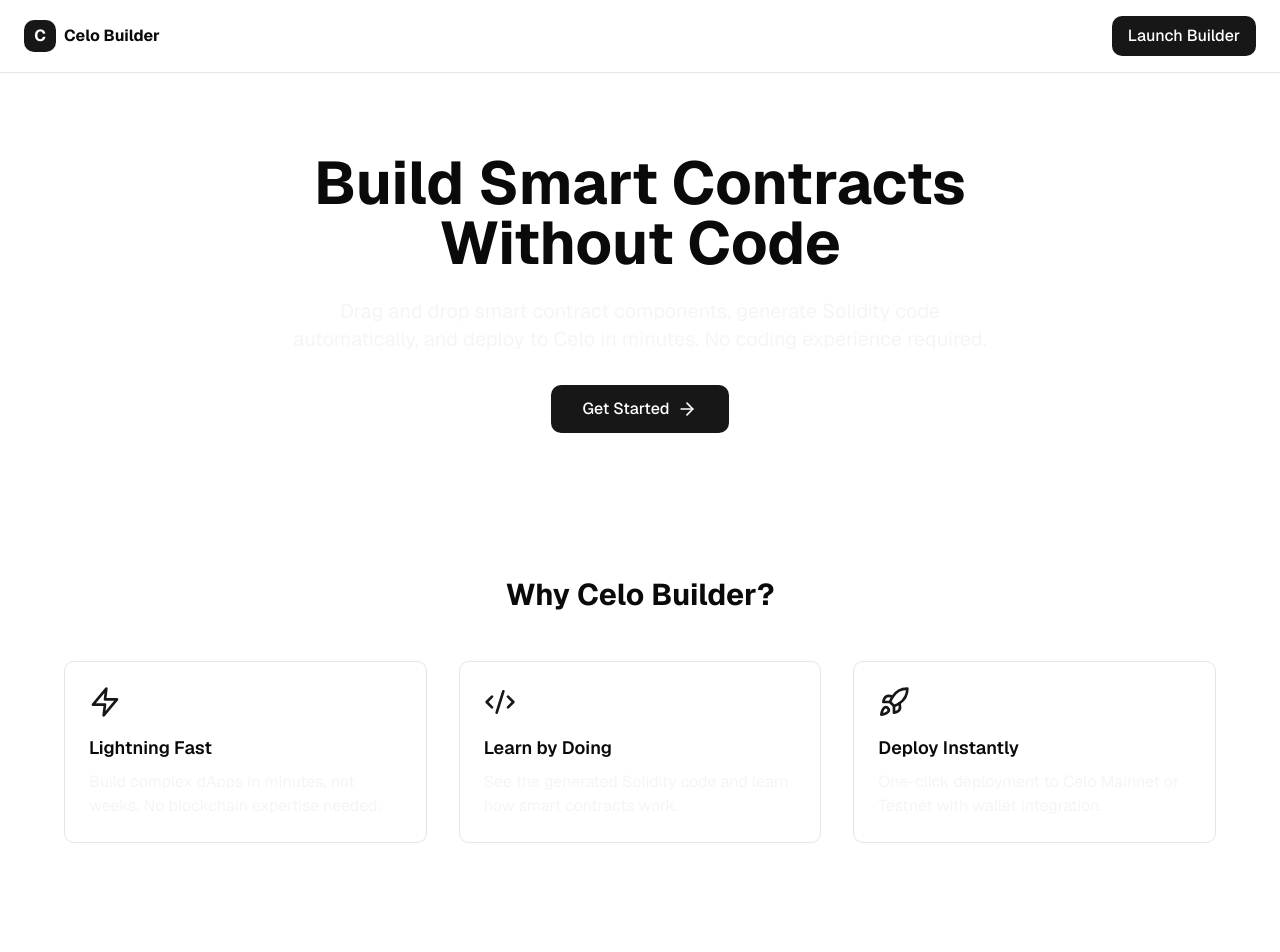
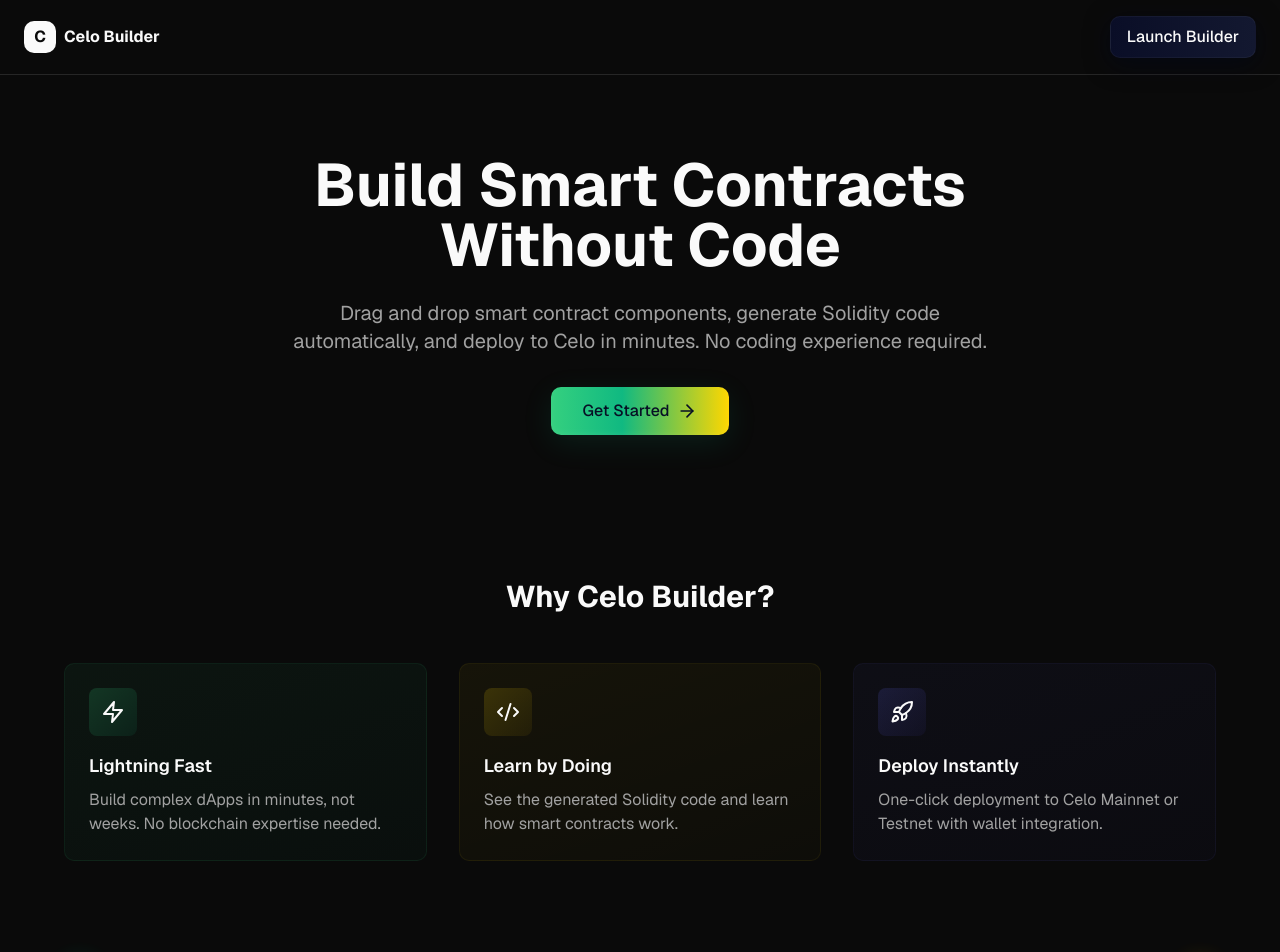
Before and after one commit to ROHIT8759/Low_-_No_Code_Platform_on_CELO, a Next.js app: page / in a window 1280 px wide. Shown: the top 952 px of the page. Built offline with nearby package versions, Linux system fonts and the light colour scheme.

Commit message:
update the UI

```diff
--- a/app/globals.css
+++ b/app/globals.css
@@ -135,9 +135,22 @@
   * {
     @apply border-border outline-ring/50;
   }
-  body {
-    @apply bg-background text-foreground;
+  /* Explicit base colors using CSS variables so text is always visible
+     even if Tailwind utility processing isn't applied in some contexts. */
+  html, body {
+    background-color: var(--color-background, #0a0e27);
+    color: var(--color-foreground, #f5f5f5);
+    -webkit-font-smoothing: antialiased;
+    -moz-osx-font-smoothing: grayscale;
   }
+
+  /* Keep Tailwind utilities working, but map our design tokens to plain CSS
+     class fallbacks so components that rely on these classnames still render */
+  .bg-background { background-color: var(--color-background) !important; }
+  .text-foreground { color: var(--color-foreground) !important; }
+  .bg-card { background-color: var(--color-card) !important; }
+  .border-border { border-color: var(--color-border) !important; }
+  .text-muted { color: var(--color-muted-foreground) !important; }
 }
 
 ::-webkit-scrollbar {
@@ -191,3 +204,63 @@
 .animate-pulse-slow {
   animation: pulse-slow 2s ease-in-out infinite;
 }
+
+/* Premium button and utility styles */
+@layer components {
+  .btn-premium {
+    @apply inline-flex items-center gap-2 px-8 py-3 rounded-lg font-medium text-background;
+    background: linear-gradient(90deg, rgba(53,208,127,1) 0%, rgba(16,185,129,1) 40%, rgba(255,215,0,1) 100%);
+    color: #071025; /* dark text on bright gradient */
+    box-shadow: 0 8px 30px rgba(16,185,129,0.12), inset 0 -2px 6px rgba(255,255,255,0.06);
+    transition: transform 180ms ease, box-shadow 220ms ease, filter 220ms ease;
+  }
+
+  .btn-premium:hover {
+    transform: translateY(-3px);
+    box-shadow: 0 16px 50px rgba(16,185,129,0.2), 0 4px 14px rgba(255,215,0,0.08);
+    filter: saturate(1.06) drop-shadow(0 6px 32px rgba(16,185,129,0.18));
+  }
+
+  /* Slight alternative for dark primary background buttons */
+  .btn-premium--dark {
+    @apply inline-flex items-center gap-2 px-4 py-2 rounded-lg font-medium text-foreground;
+    background: linear-gradient(90deg, rgba(10,14,39,1) 0%, rgba(19,24,48,1) 100%);
+    border: 1px solid rgba(255,255,255,0.04);
+    box-shadow: 0 6px 24px rgba(2,6,23,0.6);
+    transition: transform 160ms ease, box-shadow 200ms ease;
+  }
+
+  .btn-premium--dark:hover {
+    transform: translateY(-2px);
+    box-shadow: 0 14px 44px rgba(53,208,127,0.09), 0 6px 20px rgba(0,0,0,0.6);
+  }
+
+  /* Add a soft glow halo using pseudo-element (works well with rounded buttons) */
+  .btn-glow {
+    position: relative;
+    z-index: 0;
+    overflow: visible;
+  }
+
+  .btn-glow::after {
+    content: '';
+    position: absolute;
+    left: 50%;
+    top: 50%;
+    transform: translate(-50%, -50%);
+    width: 120%;
+    height: 120%;
+    border-radius: inherit;
+    background: radial-gradient(closest-side, rgba(53,208,127,0.16), transparent 40%);
+    opacity: 0;
+    transition: opacity 220ms ease, transform 220ms ease;
+    pointer-events: none;
+    z-index: -1;
+    filter: blur(10px);
+  }
+
+  .btn-glow:hover::after {
+    opacity: 1;
+    transform: translate(-50%, -50%) scale(1.02);
+  }
+}
--- a/app/layout.tsx
+++ b/app/layout.tsx
@@ -17,7 +17,9 @@
   children: React.ReactNode
 }) {
   return (
-    <html lang="en" suppressHydrationWarning>
+    // Enable dark theme by default by adding the `dark` class on the <html> element.
+    // This activates the `.dark { ... }` CSS variable overrides in `globals.css`.
+    <html lang="en" className="dark" suppressHydrationWarning>
       <body className={`${geistSans.className} bg-background text-foreground`}>{children}</body>
     </html>
   )
--- a/app/page.tsx
+++ b/app/page.tsx
@@ -2,6 +2,8 @@
 
 import Link from "next/link"
 import { ArrowRight, Zap, Code2, Rocket } from "lucide-react"
+import FaucetInfo from "../components/faucet-info"
+import SectionDivider from "../components/section-divider"
 
 export default function Home() {
   return (
@@ -15,10 +17,7 @@
             </div>
             <span className="font-bold text-foreground">Celo Builder</span>
           </div>
-          <Link
-            href="/builder"
-            className="px-4 py-2 bg-primary hover:bg-primary-dark text-background rounded-lg transition-colors font-medium"
-          >
+          <Link href="/builder" className="btn-premium--dark btn-glow">
             Launch Builder
           </Link>
         </div>
@@ -34,10 +33,7 @@
             Drag and drop smart contract components, generate Solidity code automatically, and deploy to Celo in
             minutes. No coding experience required.
           </p>
-          <Link
-            href="/builder"
-            className="inline-flex items-center gap-2 px-8 py-3 bg-primary hover:bg-primary-dark text-background rounded-lg font-medium transition-colors"
-          >
+          <Link href="/builder" className="btn-premium btn-glow">
             Get Started <ArrowRight size={20} />
           </Link>
         </div>
@@ -48,18 +44,44 @@
         <div className="max-w-6xl mx-auto">
           <h2 className="text-3xl font-bold text-foreground mb-12 text-center">Why Celo Builder?</h2>
           <div className="grid md:grid-cols-3 gap-8">
-            <div className="p-6 bg-background border border-border rounded-lg">
-              <Zap className="w-8 h-8 text-primary mb-4" />
+            <div
+              className="p-6 rounded-lg"
+              style={{
+                background: 'linear-gradient(160deg, rgba(53,208,127,0.06), rgba(16,185,129,0.03))',
+                border: '1px solid rgba(53,208,127,0.08)'
+              }}
+            >
+              <div className="w-12 h-12 rounded-md flex items-center justify-center mb-4" style={{ background: 'linear-gradient(135deg, rgba(53,208,127,0.18), rgba(16,185,129,0.08))' }}>
+                <Zap className="w-6 h-6 text-foreground" />
+              </div>
               <h3 className="text-lg font-semibold text-foreground mb-2">Lightning Fast</h3>
               <p className="text-muted">Build complex dApps in minutes, not weeks. No blockchain expertise needed.</p>
             </div>
-            <div className="p-6 bg-background border border-border rounded-lg">
-              <Code2 className="w-8 h-8 text-primary mb-4" />
+
+            <div
+              className="p-6 rounded-lg"
+              style={{
+                background: 'linear-gradient(160deg, rgba(255,215,0,0.05), rgba(255,215,0,0.02))',
+                border: '1px solid rgba(255,215,0,0.06)'
+              }}
+            >
+              <div className="w-12 h-12 rounded-md flex items-center justify-center mb-4" style={{ background: 'linear-gradient(135deg, rgba(255,215,0,0.16), rgba(255,200,0,0.06))' }}>
+                <Code2 className="w-6 h-6 text-foreground" />
+              </div>
               <h3 className="text-lg font-semibold text-foreground mb-2">Learn by Doing</h3>
               <p className="text-muted">See the generated Solidity code and learn how smart contracts work.</p>
             </div>
-            <div className="p-6 bg-background border border-border rounded-lg">
-              <Rocket className="w-8 h-8 text-primary mb-4" />
+
+            <div
+              className="p-6 rounded-lg"
+              style={{
+                background: 'linear-gradient(160deg, rgba(99,102,241,0.05), rgba(79,70,229,0.03))',
+                border: '1px solid rgba(99,102,241,0.06)'
+              }}
+            >
+              <div className="w-12 h-12 rounded-md flex items-center justify-center mb-4" style={{ background: 'linear-gradient(135deg, rgba(99,102,241,0.16), rgba(79,70,229,0.06))' }}>
+                <Rocket className="w-6 h-6 text-foreground" />
+              </div>
               <h3 className="text-lg font-semibold text-foreground mb-2">Deploy Instantly</h3>
               <p className="text-muted">One-click deployment to Celo Mainnet or Testnet with wallet integration.</p>
             </div>
@@ -67,15 +89,21 @@
         </div>
       </section>
 
-      {/* CTA */}
+  {/* Separator */}
+  <SectionDivider />
+
+  {/* Faucet details (second-last) */}
+  <FaucetInfo />
+
+  {/* Separator */}
+  <SectionDivider />
+
+  {/* CTA */}
       <section className="px-6 py-20">
         <div className="max-w-2xl mx-auto text-center">
           <h2 className="text-3xl font-bold text-foreground mb-4">Ready to build?</h2>
           <p className="text-muted mb-8">Start creating your first smart contract dApp today.</p>
-          <Link
-            href="/builder"
-            className="inline-flex items-center gap-2 px-8 py-3 bg-primary hover:bg-primary-dark text-background rounded-lg font-medium transition-colors"
-          >
+          <Link href="/builder" className="btn-premium btn-glow">
             Launch Builder <ArrowRight size={20} />
           </Link>
         </div>
--- a/tsconfig.json
+++ b/tsconfig.json
@@ -34,7 +34,8 @@
     "**/*.tsx",
     ".next/types/**/*.ts",
     ".next\\dev/types/**/*.ts",
-    ".next\\dev/types/**/*.ts"
+    ".next\\dev/types/**/*.ts",
+    ".next/dev/types/**/*.ts"
   ],
   "exclude": [
     "node_modules"
```
Also changed, not shown: 1 other file (tests, documents, lock files or other folders).
